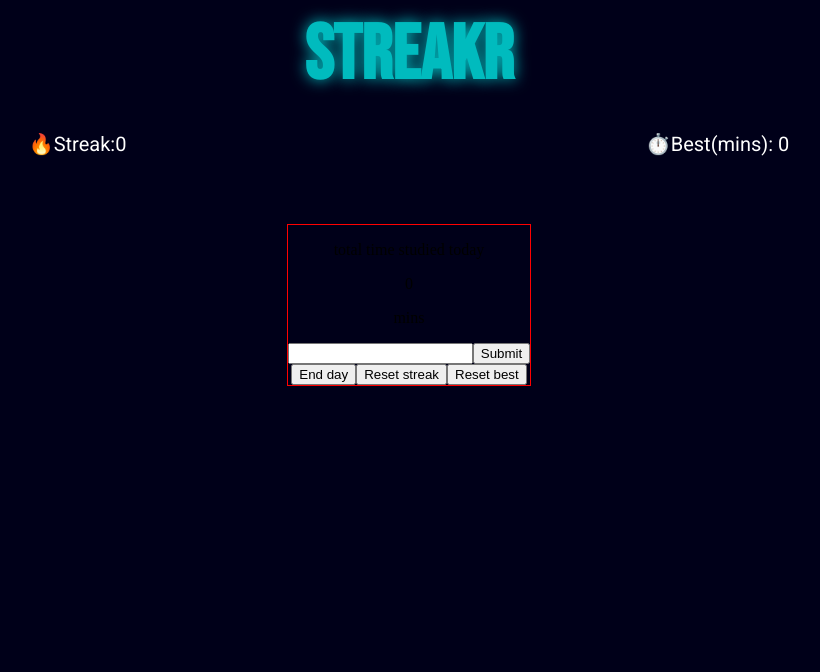
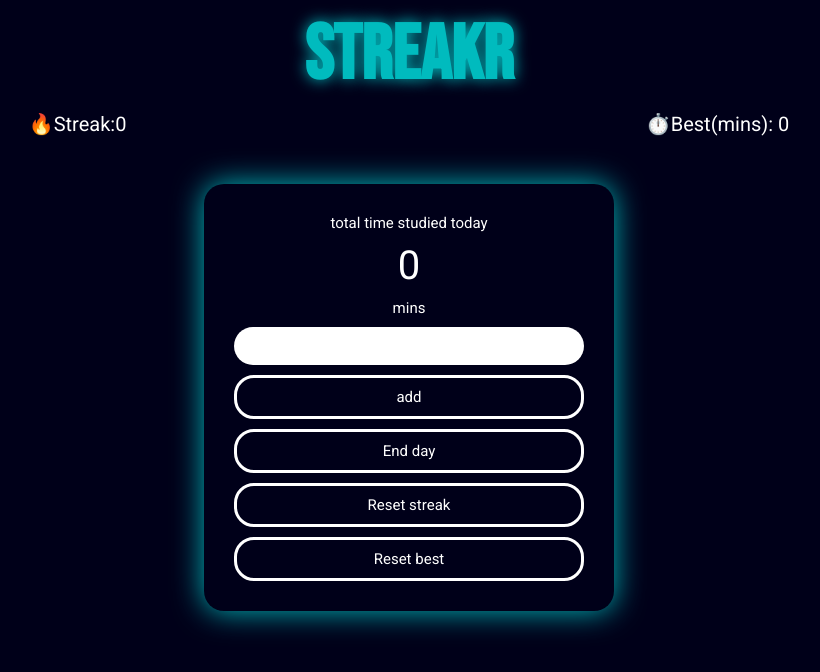
Before and after one commit to hustarico/STREAKR, a React (Vite) app: page / in a window 1280 px wide. Shown: the top 672 px of the page, without its empty margins (231-1051 px from the left). Built offline with nearby package versions, Linux system fonts and the light colour scheme.

Commit message:
remaining styling

```diff
--- a/src/components/Card.jsx
+++ b/src/components/Card.jsx
@@ -10,7 +10,7 @@ export default function Card({streak,setStreak,best,setBest}){
     const [input,setInput] = useState("");
 
     function parse(input){
-        let num =parseInt(input);
+        let num =Number(input);
         if(isNaN(num)){
             alert("input must be a number")
             num=0;
@@ -27,12 +27,12 @@ export default function Card({streak,setStreak,best,setBest}){
     return (
         <div className="Card">
             <p>total time studied today</p>
-            <p>{todayTime}</p>
+            <p className="todayTime">{todayTime}</p>
             <p>mins</p>
 
             <form action="none" onSubmit={e => {e.preventDefault();parse(input);setInput("");}}>
                 <input type="text" value={input} onChange={e => {setInput(e.target.value);}}/>
-                <input type="submit" />
+                <input type="submit" value="add"/>
             </form>
                 <EndDayButton
                     streak = {streak} setStreak={setStreak}
--- a/src/css/Card.css
+++ b/src/css/Card.css
@@ -1,6 +1,96 @@
 .Card{
-    border: 1px solid red;
+    /* border: 1px solid red; */
     text-align: center;
 
     margin: 3rem;
+
+    padding: 30px;
+    display: flex;
+    flex-direction: column;
+    gap: 10px;
+
+    border-radius: 20px;
+    box-shadow: 0 0 30px var(--primary);
+
+    width:350px;
 }
+
+.Card button,.Card input,.Card p{
+    color: var(--secondary);
+    font-family: "roboto",sans-serif;
+    font-size: 15px;
+    margin: 0;
+}
+p.todayTime{
+    font-size: 40px;
+}
+
+.Card button,.Card input[type="submit"]{
+    appearance: none;
+    -webkit-appearance: none;
+
+    background-color: transparent;
+    border: 3px solid var(--secondary);
+
+    /* margin-top: 10px; */
+    padding: 10px;
+
+    height: fit-content;
+    width: 100%;
+    border-radius: 20px;
+
+    transition: 0.2s;
+
+    cursor: pointer;
+}
+.Card button:hover,.Card input[type="submit"]:hover{
+    background-color: var(--secondary);
+    color: var(--background);
+    transform: scale(1.1);
+}
+.Card button:active,.Card input[type="submit"]:active{
+    transform: scale(0.95);
+    background-color: var(--secondary);
+}
+
+.Card input[type="text"]{
+    box-sizing: border-box;
+
+    appearance: none;
+    -webkit-appearance: none;
+
+    background-color: var(--secondary);
+    border: none;
+
+    color: var(--background);
+    padding: 10px;
+    margin-bottom: 10px;
+
+    height: fit-content;
+    width: 100%;
+    border-radius: 20px;
+
+    transition: 0.2s;
+
+    cursor: pointer;
+
+    font-size: 15px;
+    text-align: center;
+}
+.Card input[type="text"]:hover{
+    box-shadow: 0 0 20px var(--secondary);
+    transform: scale(1.1);
+}
+.Card input[type="text"]:focus{
+    outline: none;
+    box-shadow: 0 0 20px var(--primary);
+
+}
+
+
+
+@media (max-width:500px) {
+    .Card{
+        width: 70%;
+    }
+}
--- a/src/css/Stats.css
+++ b/src/css/Stats.css
@@ -14,7 +14,7 @@
 }
 .Stats>p{
     transition: 0.3s;
-
+    margin: 0;
 }
 .Stats > p:hover{
     text-shadow: 0 0 15px var(--secondary);
```
